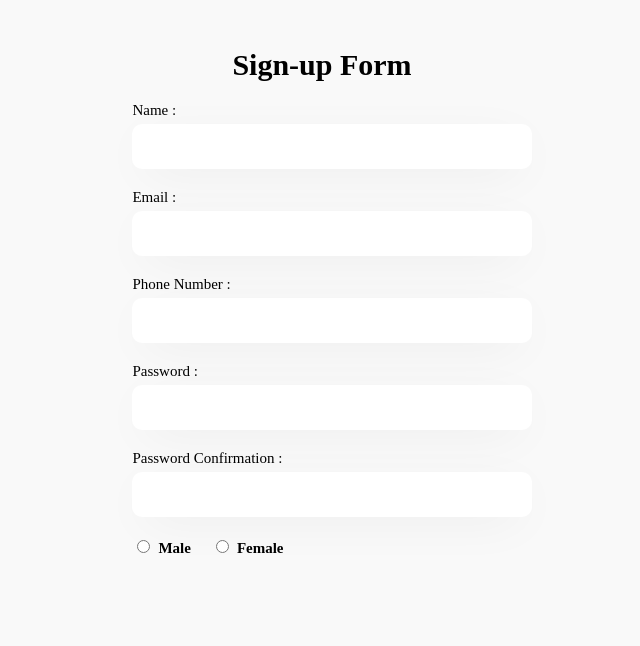
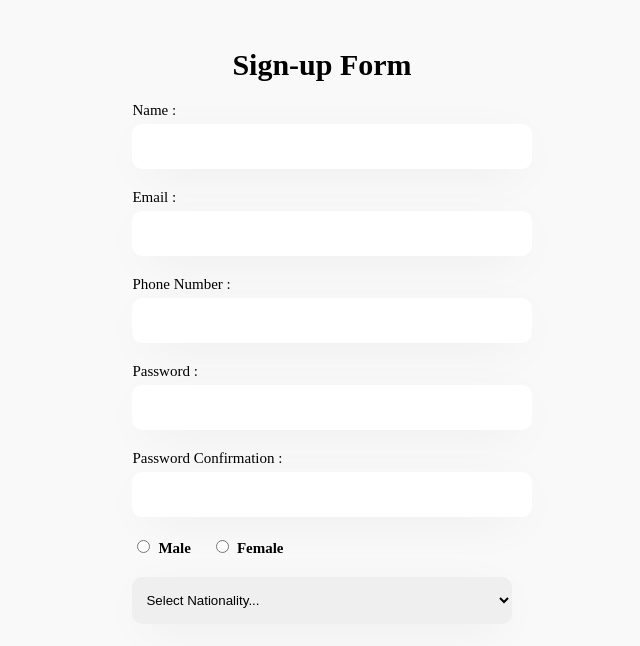
Before and after one commit to sepidehbiglarizadeh/Sign-up-Form, a React (Create React App) app: page / in a window 1280 px wide. Shown: the top 646 px of the page, without its empty margins (318-958 px from the left). Built offline with nearby package versions, Linux system fonts and the light colour scheme.

Commit message:
create Select component

```diff
--- a/src/App.css
+++ b/src/App.css
@@ -18,7 +18,7 @@ form {
   margin-bottom: 0.5rem;
 }
 
-.input {
+.input , select{
   padding: 1.5rem 1rem;
   border: none;
   outline: none;
--- /dev/null
+++ b/src/components/Common/Select.js
@@ -0,0 +1,15 @@
+const Select = ({selectOptions,name}) => {
+    return (
+        <div className="formControl">
+        <select name={name}>
+          {selectOptions.map((item) => (
+            <option key={item.value} value={item.value}>
+              {item.label}
+            </option>
+          ))}
+        </select>
+      </div>
+     );
+}
+
+export default Select;
--- a/src/components/SignUpForm/SignUpForm.js
+++ b/src/components/SignUpForm/SignUpForm.js
@@ -1,22 +1,35 @@
 import Input from "../Common/Input";
 import RadioInput from "../Common/RadioInput";
+import Select from "../Common/Select";
 
-const radioOptions=[
-    {label:"Male",value:0},
-    {label:"Female",value:1},
-]
+const radioOptions = [
+  { label: "Male", value: 0 },
+  { label: "Female", value: 1 },
+];
+
+const selectOptions = [
+  { label: "Select Nationality...", value: "" },
+  { label: "Iran", value: "IR" },
+  { label: "Germany", value: "GER" },
+  { label: "United Kingdom", value: "UK" },
+];
 
 const SignUpForm = () => {
-    return (
-        <form>
-            <Input name="name" label="Name"/>
-            <Input name="email" label="Email" type="email"/>
-            <Input name="phoneNumber" label="Phone Number"/>
-            <Input name="password" label="Password" type="password"/>
-            <Input name="passwordConfirmation" label="Password Confirmation" type="password"/>
-            <RadioInput radioOptions={radioOptions} name="gender" />
-        </form>
-     );
-}
+  return (
+    <form>
+      <Input name="name" label="Name" />
+      <Input name="email" label="Email" type="email" />
+      <Input name="phoneNumber" label="Phone Number" />
+      <Input name="password" label="Password" type="password" />
+      <Input
+        name="passwordConfirmation"
+        label="Password Confirmation"
+        type="password"
+      />
+      <RadioInput radioOptions={radioOptions} name="gender" />
+     <Select selectOptions={selectOptions} name="nationality" />
+    </form>
+  );
+};
 
 export default SignUpForm;
```
